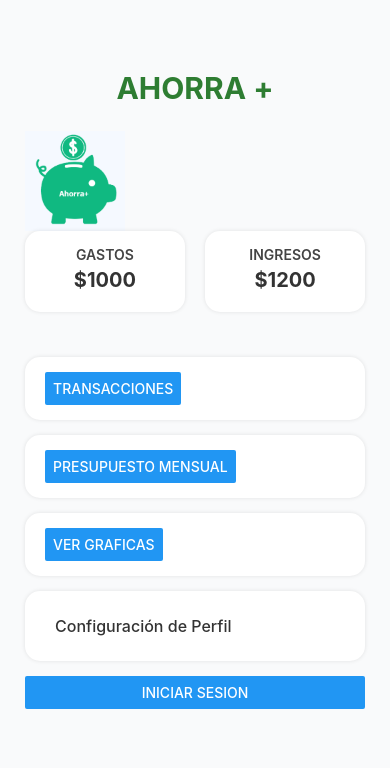
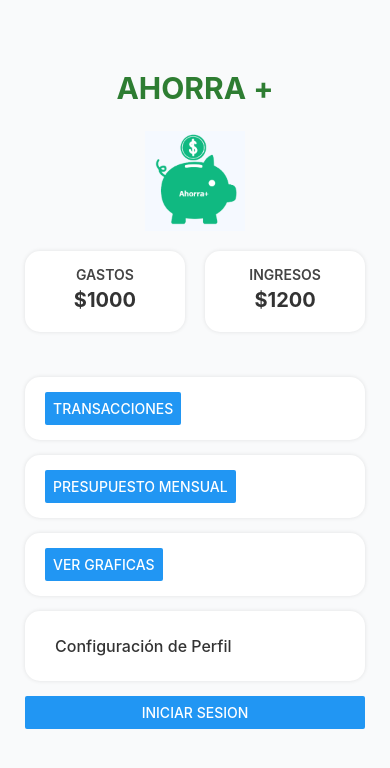
Before and after one commit to JoseArmandoSUP/AhorraMasApp, a React Native app in the folder ahorraMasApp/: screen / in a window 390 px wide. Shown: the top 768 px of the page. Built offline with nearby package versions, Linux system fonts and the light colour scheme.

Commit message:
Modificaciones para funcionamiento en Android

```diff
--- a/ahorraMasApp/screens/GraficasScreen.js
+++ b/ahorraMasApp/screens/GraficasScreen.js
@@ -1,7 +1,11 @@
-import React from 'react';
-import { View, Text, Image, StyleSheet, ScrollView } from 'react-native';
+import React,{useState} from 'react';
+import { View, Text, Image, StyleSheet, ScrollView, Button } from 'react-native';
+import PantallaPrincipal from './PantallaPrincipal';
 
 export default function GraficasScreen() {
+
+    const[screen, setScreen]=useState('menu');
+
     const gastos = [
         { categoria: 'comida', porcentaje: 30.77 },
         { categoria: 'transporte', porcentaje: 15.38 },
@@ -19,8 +23,13 @@ export default function GraficasScreen() {
         { categoria: 'Presupuesto restante', porcentaje: 45.83 },
     ];
 
+    switch(screen){
+        case 'pantallaPrincipal':
+            return<PantallaPrincipal></PantallaPrincipal>
+        case 'menu':
+            default:
                 return (
-        <ScrollView style={styles.container}>
+                    <ScrollView style={styles.container} contentContainerStyle={{paddingBottom: 100}}>
                         <Text style={styles.titulo}>REPORTES</Text>
 
                         <View style={styles.seccion}>
@@ -61,8 +70,11 @@ export default function GraficasScreen() {
                             ))}
 
                         </View>
+
+                        <Button onPress={()=> setScreen('pantallaPrincipal')} title="Volver al menú"></Button>
                     </ScrollView>
                 );
+    }
 }
 
 const styles = StyleSheet.create({
--- a/ahorraMasApp/screens/LoginScreen.js
+++ b/ahorraMasApp/screens/LoginScreen.js
@@ -35,7 +35,7 @@ export default function LoginScreen (){
         case 'menu':
             default:
                 return(
-                    <ScrollView>
+                    <ScrollView contentContainerStyle={{paddingBottom: 100}}>
                         <View style={styles.container}>
                         <Image
                             source={require('../assets/Logo.png')}
--- a/ahorraMasApp/screens/PantallaGestionTransacciones.js
+++ b/ahorraMasApp/screens/PantallaGestionTransacciones.js
@@ -1,7 +1,6 @@
 import React, {useEffect, useState} from 'react'
-import { Text, StyleSheet, View, TouchableOpacity, ScrollView, Button } from 'react-native'
+import { Text, StyleSheet, View, TouchableOpacity, ScrollView, Button, TextInput } from 'react-native'
 import PantallaPrincipal from './PantallaPrincipal';
-import { TextInput } from 'react-native-web';
 
 
 export default function PantallaGestionTransacciones() {
@@ -14,7 +13,7 @@ export default function PantallaGestionTransacciones() {
         case 'menu':
             default:
                 return (
-                    <ScrollView style={styles.container}>
+                    <ScrollView style={styles.container} contentContainerStyle={{paddingBottom: 100}}>
 
                         {/*ENCABEZADO*/}
                         <Text style={styles.titulo}>TRANSACCIONES</Text>
@@ -82,6 +81,8 @@ export default function PantallaGestionTransacciones() {
                                 {/*<Ionicons>*/}
                                 <Text style={styles.botonText}>Eliminar Transaccion</Text>
                             </TouchableOpacity>
+
+
 
                             <Button onPress={()=> setScreen('pantallaPrincipal')} title="Volver al menú"></Button>
 
@@ -225,4 +226,8 @@ const styles = StyleSheet.create({
         color: '#333',
         fontWeight: '500',
     },
+
+    relleno:{
+        color:'#fff',
+    },
 });
--- a/ahorraMasApp/screens/PantallaPrincipal.js
+++ b/ahorraMasApp/screens/PantallaPrincipal.js
@@ -1,6 +1,6 @@
 import React, { useEffect, useState} from "react";
 import { Text, StyleSheet, View, TouchableOpacity, ScrollView, ImageBackground, Animated, Easing, Image } from 'react-native'
-import { Button } from "react-native-web";
+import { Button } from "react-native";
 import TransaccionesScreem from './PantallaGestionTransacciones';
 import PantallaRegistro from "./PantallaRegistro";
 import PantallaPresupuesto from "./PresupuestosScreen";
@@ -61,7 +61,7 @@ export default function PantallaPrincipal(){
                         <Text style={styles.titulo}>AHORRA +</Text>
                         <Image style={styles.logo}
                                 source={require('../assets/Logo.png')}
-                            />
+                        />
 
                         {/*CONTENEDOR DE GASTOS E INGRESOS*/}
                         <View style={styles.todoContainer}>
@@ -123,9 +123,8 @@ const styles = StyleSheet.create({
     logo: {
         height: 100,
         width: 100,
-        flexDirection:'column',
-        justifyContent: 'center',
-        alignItems: 'center',
+        alignSelf: 'center',
+        marginBottom: 20,
     },
 
     titulo:{
--- a/ahorraMasApp/screens/PantallaRegistro.js
+++ b/ahorraMasApp/screens/PantallaRegistro.js
@@ -42,7 +42,7 @@ export default function PantallaRegistro () {
         case 'menu':
             default:
                 return (
-                    <ScrollView>
+                    <ScrollView contentContainerStyle={{paddingBottom: 100}}>
                         <View style={styles.container}>
                             <Image style={styles.logo}
                                 source={require('../assets/Logo.png')}
--- a/ahorraMasApp/screens/PresupuestosScreen.js
+++ b/ahorraMasApp/screens/PresupuestosScreen.js
@@ -3,7 +3,7 @@ import {View, Text, TouchableOpacity, StyleSheet, ScrollView, ProgressBarAndroid
     ProgressViewIOS, TextInput} from 'react-native'
 //import { ProgressBar } from "react-native-web";
 import PantallaPrincipal from "./PantallaPrincipal";
-import { Button } from "react-native-web";
+import { Button } from "react-native";
 
 export default function PresupuestosScreen(){
 
@@ -26,7 +26,7 @@ export default function PresupuestosScreen(){
         case 'menu':
             default:
                 return(
-                    <ScrollView style={styles.container}>
+                    <ScrollView style={styles.container} contentContainerStyle={{paddingBottom: 100}}>
                         <Text style={styles.titulo}>PRESUPUESTO</Text>
 
                         {/*Definicion del presupusto mensual*/}
```
Lines whose indentation alone changed are shown as unchanged.
